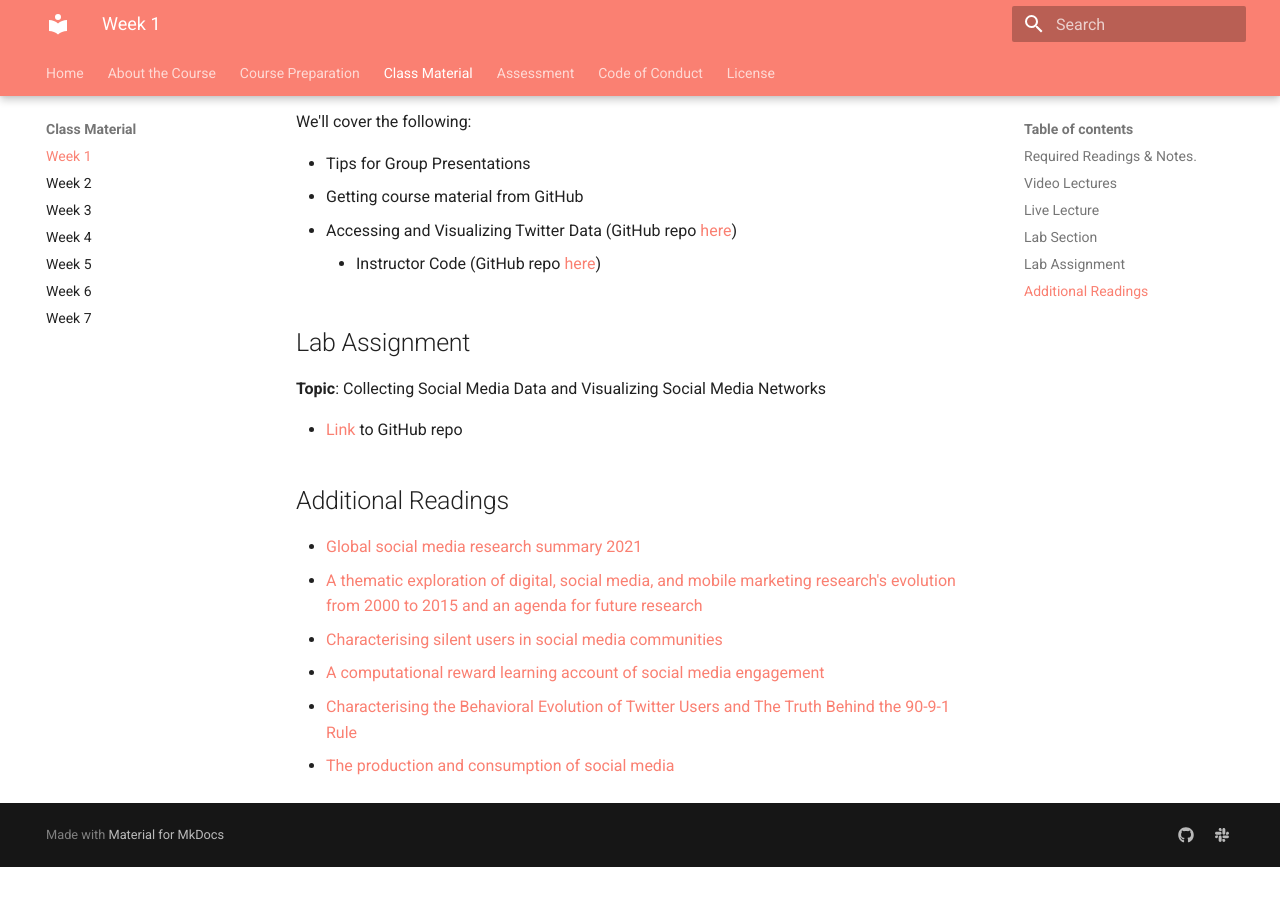
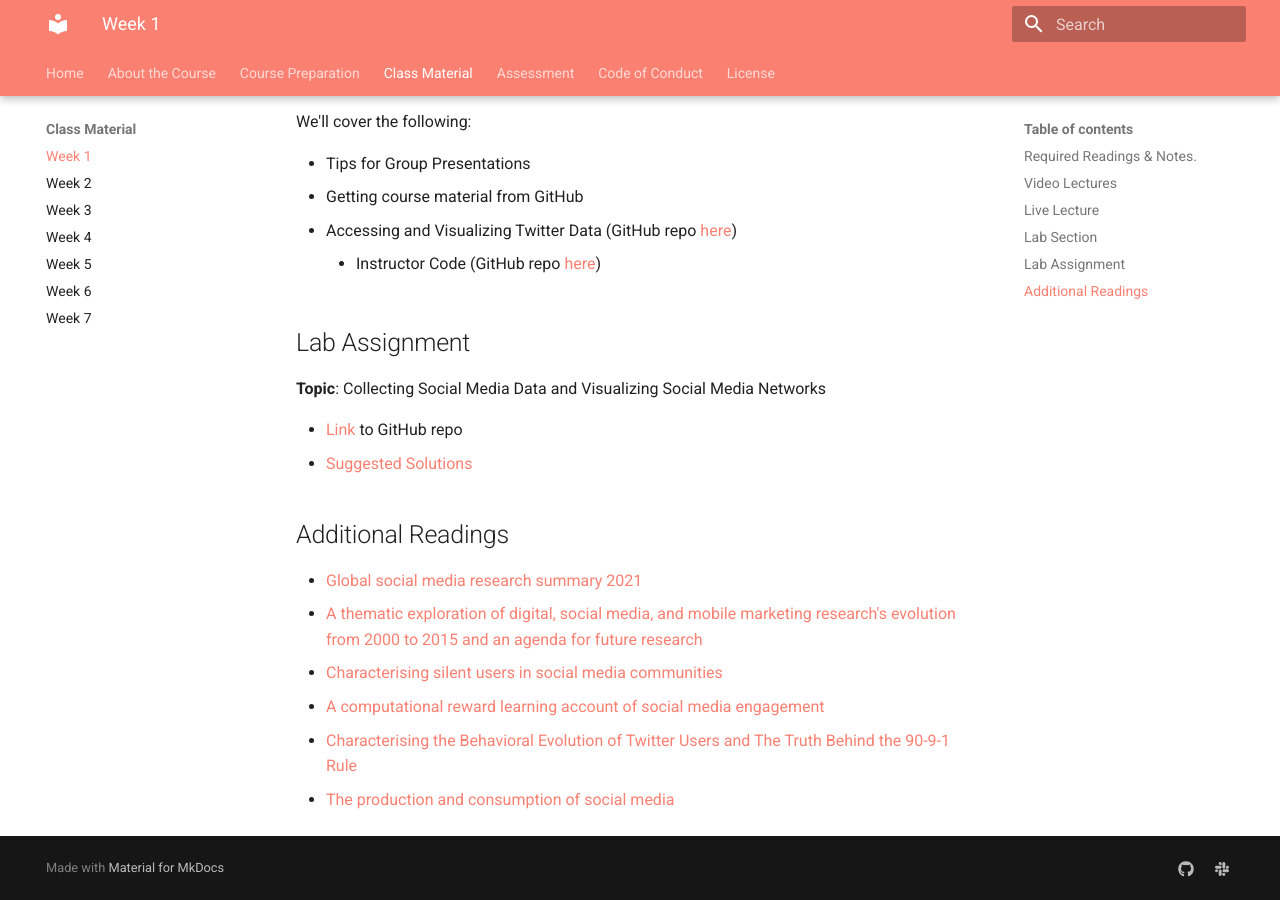
Before and after one commit to tisem-digital-marketing/2022-smwa, an MkDocs documentation site: the page built from docs/classes/week_01.md, in a window 1280 px wide and 900 px high, scrolled down 921 px. Built offline with MkDocs 1.6.1 and Material for MkDocs 9.7.7, drawn with Linux system fonts in a browser that asks for light colours; before the commit the page ends 1788 px from its top, so only the background shows below that.

Commit message:
solutions to lab 1

```diff
--- a/docs/classes/week_01.md
+++ b/docs/classes/week_01.md
@@ -45,7 +45,7 @@ We'll cover the following:
 
 <!-- * [PDF][lab-01-q] -->
 * [Link][lab-01-gh] to GitHub repo
-<!-- * [Suggested Solutions][lab-01-s] -->
+* [Suggested Solutions][lab-01-s]
 
 ## Additional Readings
 
```
